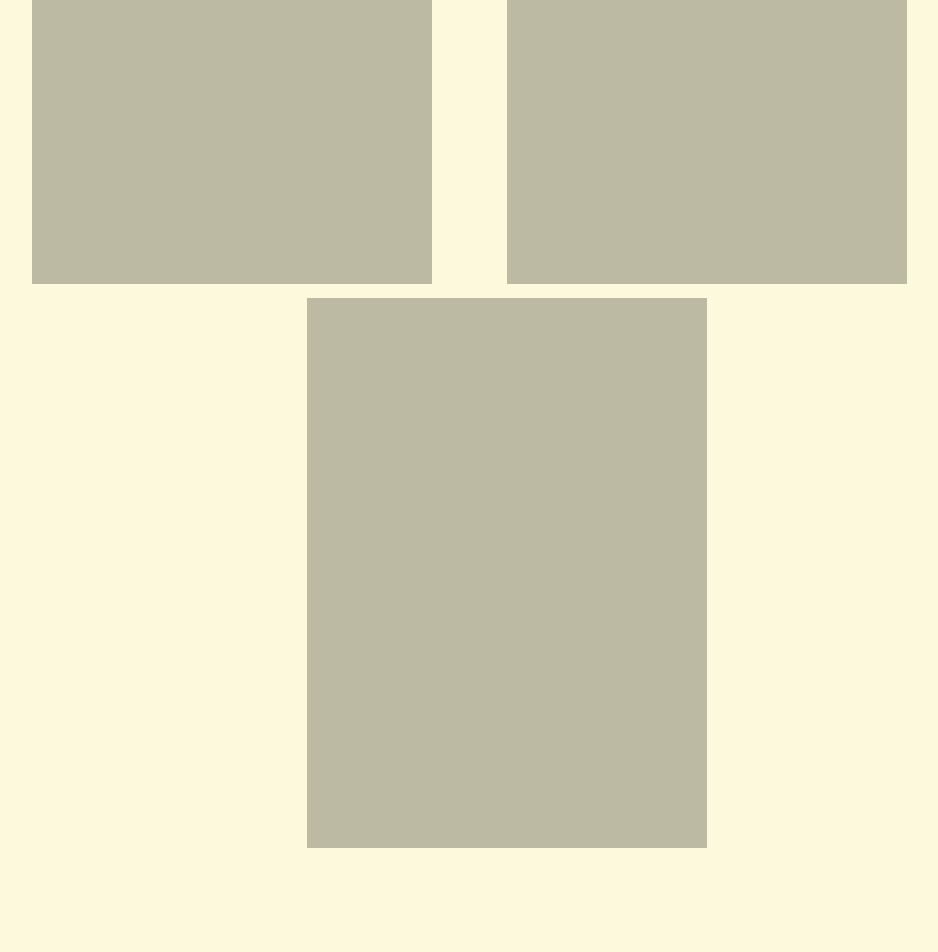
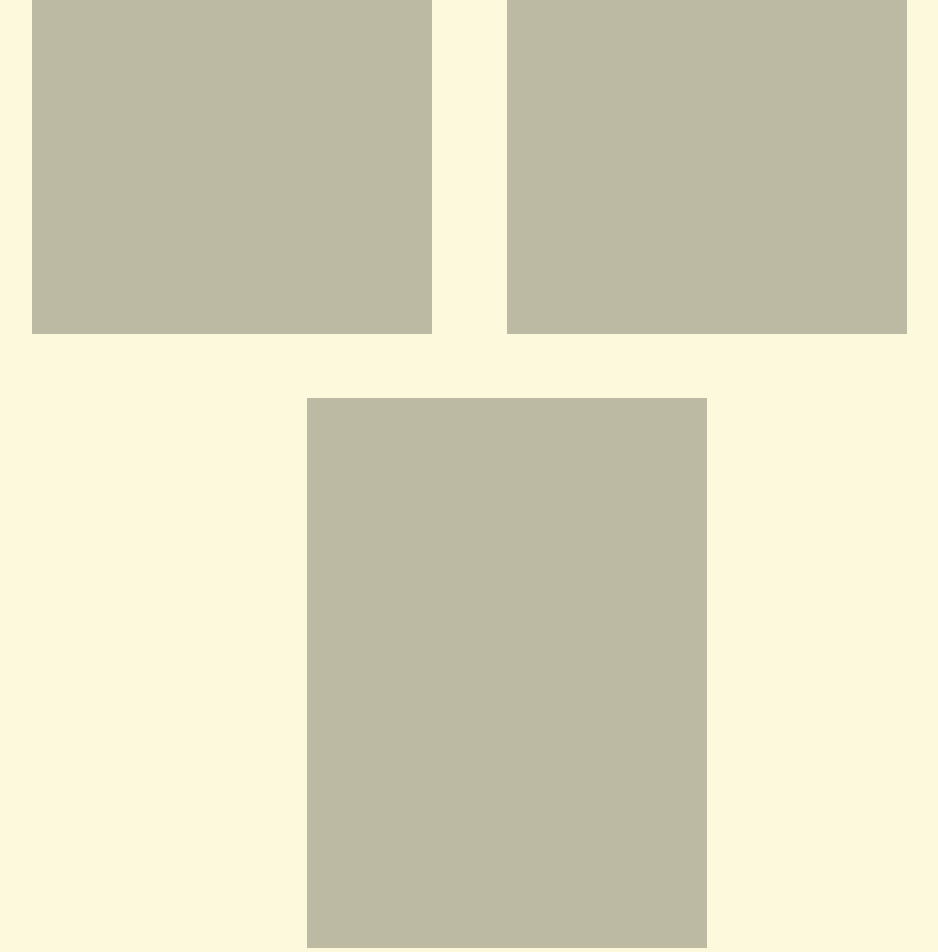
Before and after one commit to nidnogg/papura, a Next.js app in the folder front/: page / in a window 1280 px wide. Shown: the part 356-1308 px from the top of the page, without its empty margins (133-1071 px from the left). Before the commit the page ends 1208 px from the top, so only its background shows below. Built offline with nearby package versions, Linux system fonts and the light colour scheme.

Commit message:
Fixed grid numbering

```diff
--- a/front/css/global.css
+++ b/front/css/global.css
@@ -21,11 +21,13 @@
   box-sizing: border-box;
 }
 
-/*
+
 html {
-  overflow-y: scroll;
+
+  overflow-y: hidden;
+  overflow-x: scroll;
 }
-*/
+
 
 body {
   padding-left: calc(100vw - 100%);
@@ -115,20 +117,20 @@ nav a {
 
 .product-col-0 {
   padding: 0px 0px 0px 0px;
-  margin: 10px 0px 0px 0px;
+  margin: 60px 0px 0px 0px;
   /*top right bottom left*/
 }
 
 .product-col-1  {
   padding: 0px 0px 0px 0px;
-  margin: 10px 75px 0px 75px;
+  margin: 60px 75px 0px 75px;
 
   /*top right bottom left*/
 }
 
 .product-col-2 {
   padding: 0px 0px 0px 0px;
-  margin: 10px 0px 0px 0px;
+  margin: 60px 0px 0px 0px;
   /*top right bottom left*/
 }
 
--- a/front/pages/index.js
+++ b/front/pages/index.js
@@ -1,4 +1,5 @@
 import Head from 'next/head';
+import Link from "next/link";
 import Layout from './components/layout';
 import React, { useState, useEffect, useRef } from 'react';
 
@@ -9,28 +10,31 @@ const Home = () => {
         <title>Papura Cadernos</title>
       </Head>
       <section className="main grid">
+
+        <Link href="/products/product-0">
+            <a className="">
               <div className="product-square product-col-0">
               </div>
+            </a>
+        </Link>
 
+        <Link href="/products/product-0">
+            <a className="">
               <div className="product-square product-col-1">
               </div>
+            </a>
+        </Link>
 
+        <Link href="/products/product-0">
+            <a className="">
               <div className="product-square product-col-2">
               </div>
+            </a>
+        </Link>
+
       </section>
     </Layout>
   );
 }
 
-/*
-interesting approach for rendering products -
-const pids = ['id1', 'id2', 'id3']
-{
-  pids.map((pid) => (
-    <Link href="/post/[pid]" as={`/post/${pid}`}>
-      <a>Post {pid}</a>
-    </Link>
-  ))
-}
-*/
 export default Home;
```
Also changed, not shown: front/pages/products/product-0.js (renamed from front/pages/products/product.js). Lines whose indentation alone changed are shown as unchanged.
